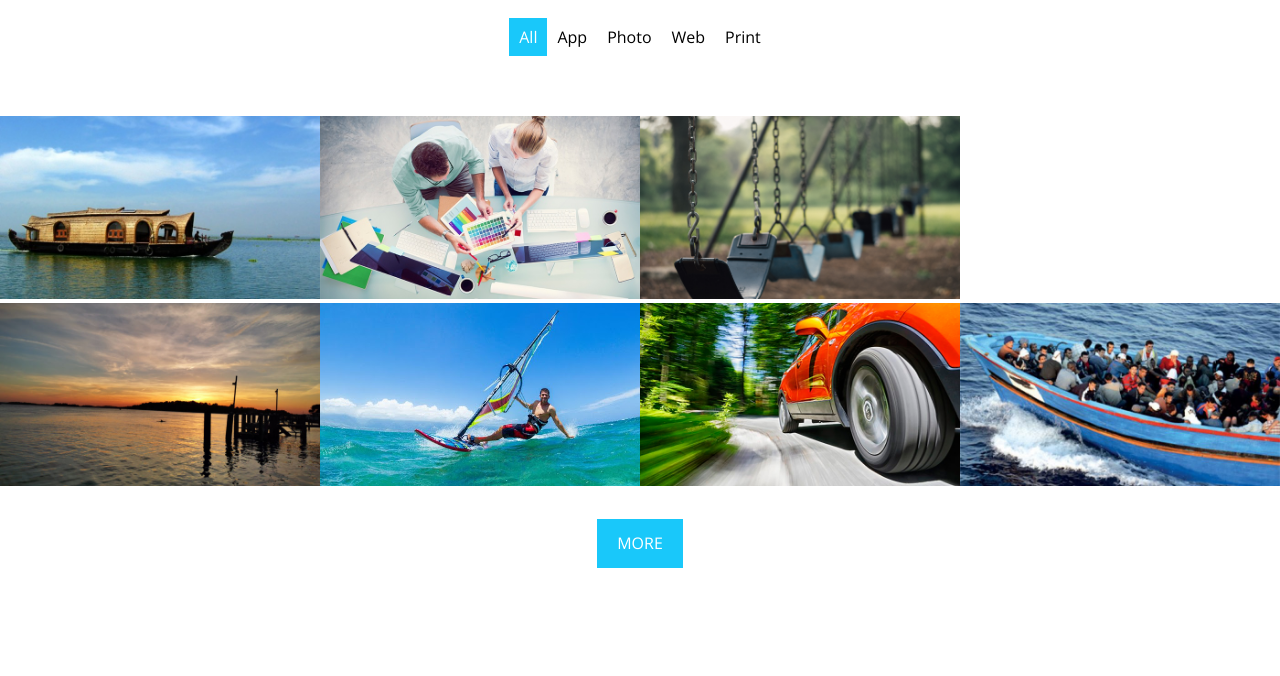
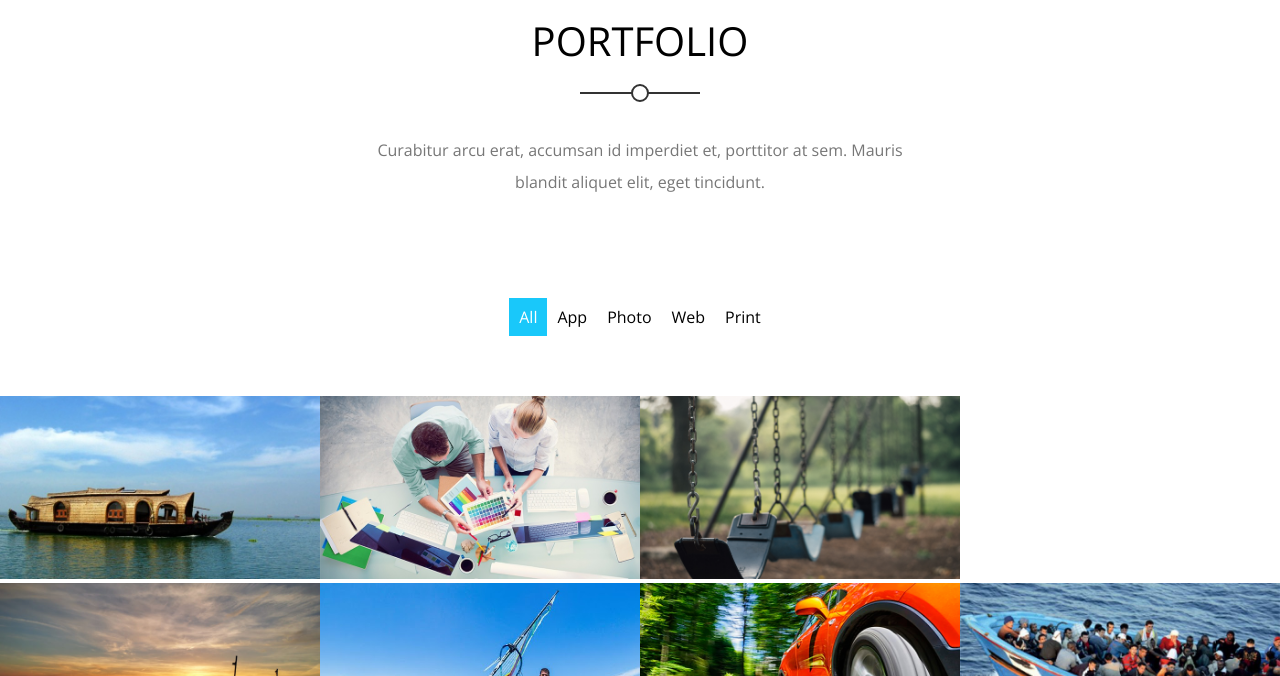
Before and after one commit to el3mor/temp-css-html-2, a plain HTML site: page index.html in a window 1280 px wide. Shown: the part 2253-2929 px from the top of the page. Drawn offline with nearby package versions, Linux system fonts and the light colour scheme.

Commit message:
Edit Html

```diff
--- a/index.html
+++ b/index.html
@@ -158,7 +158,12 @@
     <!-- Start Portfolio -->
     <div class="portfolio" id="portfolio">
       <div class="container">
-        <div class="main-heading"></div>
+        <div class="main-heading">
+          <h2>Portfolio</h2>
+          <p>
+            Curabitur arcu erat, accumsan id imperdiet et, porttitor at sem.
+            Mauris blandit aliquet elit, eget tincidunt.
+          </p></div>
         <ul class="shuffle">
           <li class="active">All</li>
           <li>App</li>
```
